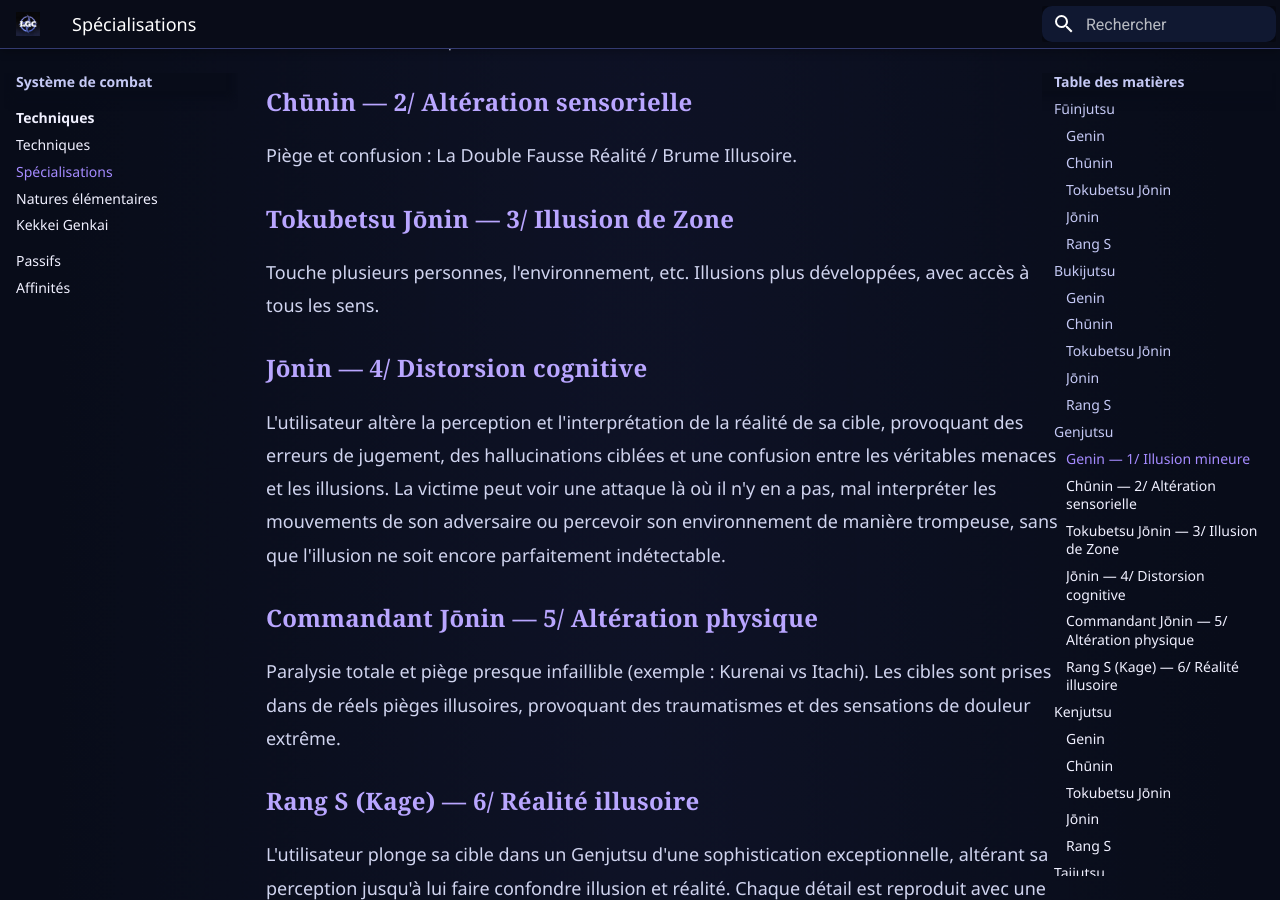
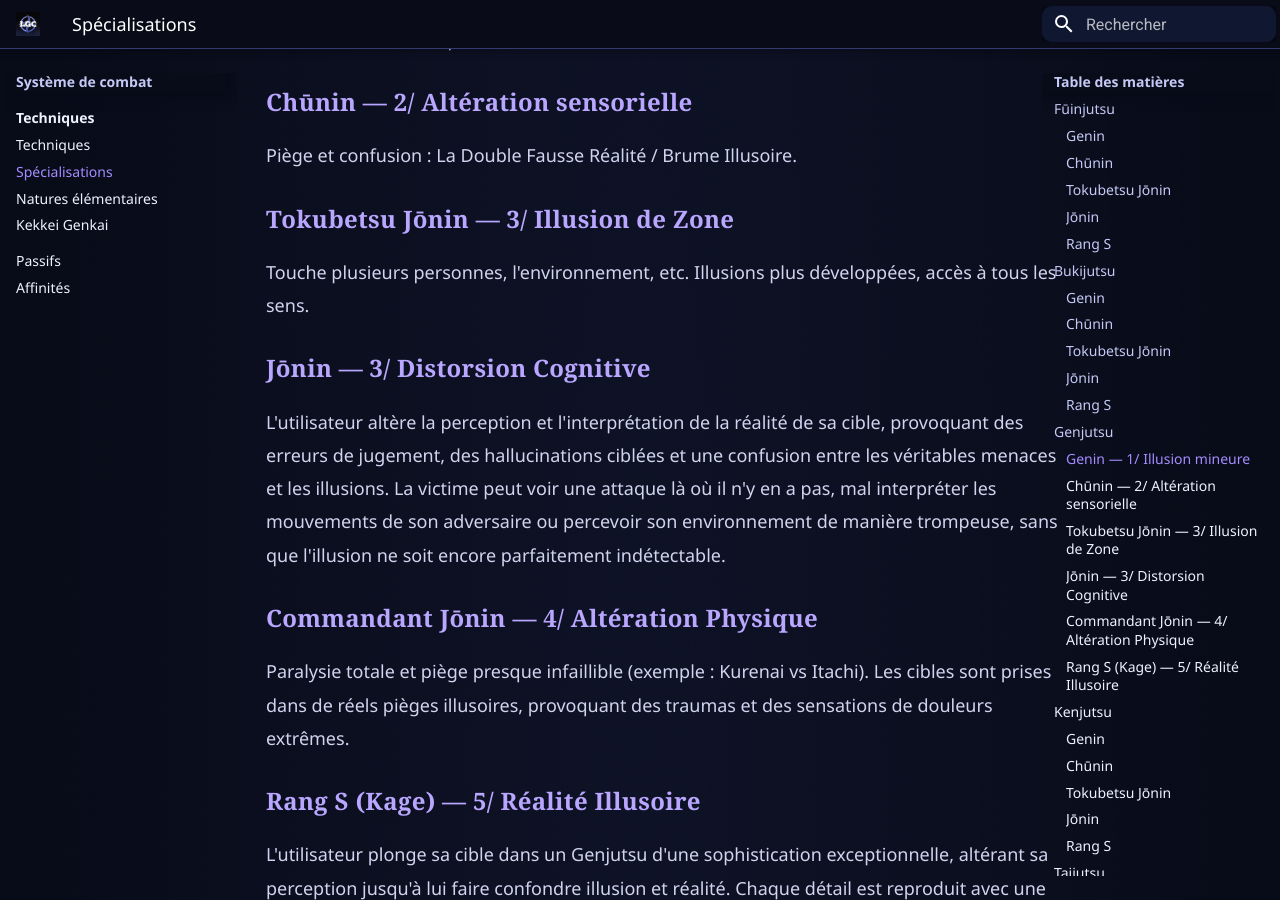
Before and after one commit to Foetic/naruto-legacy-wiki, an MkDocs documentation site: the page built from docs/combat/techniques/specialisations/index.md, in a window 1280 px wide and 900 px high, scrolled down 3030 px. Built offline with MkDocs 1.6.1 and Material for MkDocs 9.7.7, drawn with Linux system fonts in a browser that asks for light colours; part of the change alters nothing that is shown.

Commit message:
Update index.md

```diff
--- a/docs/combat/techniques/specialisations/index.md
+++ b/docs/combat/techniques/specialisations/index.md
@@ -4,89 +4,89 @@
 
 Les techniques de spécialisation sont classées par rang. Les règles d'attribution et d'apprentissage sont détaillées dans les [règles d'acquisition](../regles-acquisition/).
 
-## Fūinjutsu
+## Fūinjutsu {.technique-section}
 
-### Genin
+### Genin {.technique-rank}
 Aucune technique.
 
-### Chūnin
+### Chūnin {.technique-rank}
 **Fūinjutsu — Sceau simple**
 
 Permet de sceller et stocker des objets dans des parchemins ou des sceaux, ainsi que d'emprisonner de petites quantités de chakra ou des techniques simples, comme de légères flammes.
 
-### Tokubetsu Jōnin
+### Tokubetsu Jōnin {.technique-rank}
 **Fūinjutsu : Sceau de Blocage et de Capture**
 
 Permet de perturber ou bloquer les flux de chakra, d'immobiliser temporairement une cible et de créer de petites barrières encore relativement fragiles.
 
-### Jōnin
+### Jōnin {.technique-rank}
 **Fūinjutsu : Sceau Défensif et de Confinement**
 
 Permet de créer des murs et des barrières de chakra fortement renforcés par le fūinjutsu, capables de protéger une zone ou d'y emprisonner complètement une cible.
 
-### Rang S
+### Rang S {.technique-rank}
 **Sōzō Saisei — Sceau de Création et de Renouveau**
 
 Technique de haut niveau combinant le fūinjutsu et l'Iryōjutsu, permettant de libérer une importante quantité de chakra préalablement scellée afin d'accélérer considérablement la régénération du corps.
 
 ---
 
-## Bukijutsu
+## Bukijutsu {.technique-section}
 
-### Genin
+### Genin {.technique-rank}
 **Lancer de projectiles guidé — Shurikenjutsu**
 
 Maîtrise de base du lancer de shurikens et de kunais. Permet de faire dévier des projectiles en cours de vol en les faisant s'entrechoquer pour atteindre des cibles hors de vue.
 
-### Chūnin
+### Chūnin {.technique-rank}
 **Lancer d'ombre — Kage Shuriken no Jutsu**
 
 L'utilisateur lance deux armes imposantes (comme des Fūma Shuriken) parfaitement superposées. La seconde arme se dissimule entièrement dans l'ombre de la première pour surprendre la défense adverse.
 
-### Tokubetsu Jōnin
+### Tokubetsu Jōnin {.technique-rank}
 **Pluie de lames scellées — Sōshoryū**
 
 Invocations répétées de centaines d'armes projectiles depuis des parchemins en rotation, créant une pluie mortelle continue sur une large zone.
 
-### Jōnin
+### Jōnin {.technique-rank}
 **Invocations d'armes géantes — Kuchiyose: Iron Bastion**
 
 Déploiement instantané d'instruments et d'armes de guerre de taille massive depuis de grands parchemins pour broyer les lignes ennemies ou détruire des structures.
 
-### Rang S
+### Rang S {.technique-rank}
 **Technique des huit sabres : Danse de la ronce — Hachitsuru**
 
 Style de combat ultime au sabre repoussant les limites de l'agilité. L'utilisateur manipule huit lames simultanément en parfaite harmonie avec son chakra, créant une zone de découpe absolue et quasi impossible à lire ou à parer, même pour un utilisateur de dōjutsu.
 
 ---
 
-## Genjutsu
+## Genjutsu {.technique-section}
 
 Un rang correspond à une altération plus forte que le précédent, en ajoutant un autre sens. Cette spécialisation est **uniquement accessible aux spécialistes**.
 
-### Genin — 1/ Illusion mineure
+### Genin — 1/ Illusion mineure {.technique-rank}
 Altération visuelle de petits éléments ou des feintes.
 
-### Chūnin — 2/ Altération sensorielle
+### Chūnin — 2/ Altération sensorielle {.technique-rank}
 Piège et confusion : La Double Fausse Réalité / Brume Illusoire.
 
-### Tokubetsu Jōnin — 3/ Illusion de Zone
-Touche plusieurs personnes, l'environnement, etc. Illusions plus développées, avec accès à tous les sens.
+### Tokubetsu Jōnin — 3/ Illusion de Zone {.technique-rank}
+Touche plusieurs personnes, l'environnement, etc. Illusions plus développées, accès à tous les sens.
 
-### Jōnin — 4/ Distorsion cognitive
+### Jōnin — 3/ Distorsion Cognitive {.technique-rank}
 L'utilisateur altère la perception et l'interprétation de la réalité de sa cible, provoquant des erreurs de jugement, des hallucinations ciblées et une confusion entre les véritables menaces et les illusions. La victime peut voir une attaque là où il n'y en a pas, mal interpréter les mouvements de son adversaire ou percevoir son environnement de manière trompeuse, sans que l'illusion ne soit encore parfaitement indétectable.
 
-### Commandant Jōnin — 5/ Altération physique
-Paralysie totale et piège presque infaillible (exemple : Kurenai vs Itachi). Les cibles sont prises dans de réels pièges illusoires, provoquant des traumatismes et des sensations de douleur extrême.
+### Commandant Jōnin — 4/ Altération Physique {.technique-rank}
+Paralysie totale et piège presque infaillible (exemple : Kurenai vs Itachi). Les cibles sont prises dans de réels pièges illusoires, provoquant des traumas et des sensations de douleurs extrêmes.
 
-### Rang S (Kage) — 6/ Réalité illusoire
+### Rang S (Kage) — 5/ Réalité Illusoire {.technique-rank}
 L'utilisateur plonge sa cible dans un Genjutsu d'une sophistication exceptionnelle, altérant sa perception jusqu'à lui faire confondre illusion et réalité. Chaque détail est reproduit avec une précision absolue, rendant la supercherie presque impossible à déceler. La victime ignore totalement qu'elle est piégée et agit naturellement dans cette réalité fictive, sans jamais soupçonner que ses sens et son jugement sont manipulés.
 
 ---
 
-## Kenjutsu
+## Kenjutsu {.technique-section}
 
-### Genin
+### Genin {.technique-rank}
 
 **Hisenken — Épée tournoyante volante**
 
@@ -96,7 +96,7 @@ L'utilisateur lance son épée vers l'ennemi, la faisant tournoyer dans les airs
 
 L'utilisateur adapte un style de Kenjutsu unique consistant à créer une harmonie dans ses mouvements, pour effectuer des attaques linéaires et rapides. Un utilisateur expérimenté peut prendre au dépourvu un Shinobi et l'empêcher d'exécuter ses mudras en exploitant les petites failles repérées pour attaquer au bon moment.
 
-### Chūnin
+### Chūnin {.technique-rank}
 
 **Hadan — Lacération**
 
@@ -106,7 +106,7 @@ L'utilisateur envoie un violent coup de katana face à lui pour créer une vague
 
 L'utilisateur effectue une attaque rapide à distance en tranchant l'air à deux reprises pour créer une vague de chakra prenant la forme d'une croix.
 
-### Tokubetsu Jōnin
+### Tokubetsu Jōnin {.technique-rank}
 
 **Mifune-Ryū Ichi no Tachi**
 
@@ -116,7 +116,7 @@ L'utilisateur saisit son katana à deux mains et concentre du chakra dans sa lam
 
 L'utilisateur fait tournoyer son katana circulairement, créant une illusion d'images rémanentes qui brouille la perception de la cible afin de l'empêcher de distinguer la lame, et se précipite à portée de lui pour lui asséner un coup.
 
-### Jōnin
+### Jōnin {.technique-rank}
 
 **Hiken : Tsukikage — Sabre Secret : Ombre Lunaire**
 
@@ -126,7 +126,7 @@ L'utilisateur se précipite vers son adversaire à une très grande vitesse afin
 
 L'utilisateur crée deux clones armés d'une arme quelconque avant de foncer sur l'ennemi : un clone attaque par la droite, l'autre par la gauche et l'utilisateur par le haut, pour asséner des coups si puissants qu'ils peuvent causer la mort si l'un d'eux atteint sa cible.
 
-### Rang S
+### Rang S {.technique-rank}
 
 **Hiken : Fūsetsugiri — Escrime Secrète : Lame Cataclysmique**
 
@@ -134,9 +134,9 @@ L'utilisateur effectue un coup de katana rapide et vif, créant une onde de choc
 
 ---
 
-## Taijutsu
+## Taijutsu {.technique-section}
 
-### Genin
+### Genin {.technique-rank}
 
 **Konoha Reppū — Bourrasque de Konoha**
 
@@ -146,7 +146,7 @@ L’utilisateur effectue un mouvement circulaire rapide avec la jambe afin de fa
 
 Une série de coups de pied rapides et tournoyants visant l’adversaire sous différents angles.
 
-### Chūnin
+### Chūnin {.technique-rank}
 
 **Kage Buyō — Ombre de la Feuille Dansante**
 
@@ -160,7 +160,7 @@ Un enchaînement aérien de coups porté après le Kage Buyō, se terminant par
 
 Une version plus puissante de la Tornade de Konoha, utilisant plusieurs coups de pied tournoyants successifs.
 
-### Tokubetsu Jōnin
+### Tokubetsu Jōnin {.technique-rank}
 
 **Konoha Gōriki Senpū — Tornade de la Force de Konoha**
 
@@ -170,7 +170,7 @@ Permet une version renforcée des techniques de Tornade de Konoha, utilisant des
 
 L’utilisateur concentre sa puissance physique dans un puissant coup permettant de projeter violemment son adversaire.
 
-### Jōnin
+### Jōnin {.technique-rank}
 
 **Konoha Tsumuji Senpū — Tornade Enroulée de Konoha**
 
@@ -180,7 +180,7 @@ Technique combinée exécutée par deux utilisateurs, qui enchaînent leurs mouv
 
 Une technique de taijutsu extrêmement puissante appartenant à la famille des techniques de Tornade de Konoha.
 
-### Rang S
+### Rang S {.technique-rank}
 
 **Hachimon Tonkō — Huit Portes Internes**
 
@@ -188,15 +188,15 @@ Ensemble de techniques permettant de libérer progressivement les limites physiq
 
 ---
 
-## Sensorialité
+## Sensorialité {.technique-section}
 
-### Chūnin
+### Chūnin {.technique-rank}
 
 **Kanchi no Jutsu — Technique de perception**
 
 L'utilisateur malaxe son chakra de sorte à détecter les autres signatures de chakra à proximité de lui. Cette technique est amenée à évoluer par palier de grades franchis (repérer un certain nombre de Ninja, à une certaine distance, outrepasser certaines techniques de camouflage).
 
-### Tokubetsu Jōnin
+### Tokubetsu Jōnin {.technique-rank}
 
 **Technique de dissimulation**
 
@@ -206,7 +206,7 @@ L'utilisateur parvient à dissimuler sa signature de chakra pour être indétect
 
 L'utilisateur transmet du chakra sur le sol pour analyser une zone et détecter la position des Ninja environnants, ainsi que leur nombre.
 
-### Jōnin
+### Jōnin {.technique-rank}
 
 **Kekkai: Tengai Hōjin — Barrière de détection**
 
@@ -216,7 +216,7 @@ L'utilisateur crée une barrière invisible extensible (courte à moyenne porté
 
 Permet d'observer une personne à distance via une boule de cristal, à condition de connaître sa signature de chakra.
 
-### Rang S
+### Rang S {.technique-rank}
 
 **Kagura Shingan — Troisième Œil de Kagura**
 
@@ -227,9 +227,9 @@ L'utilisateur se concentre et peut tracer une signature de chakra d'une personne
 
 ---
 
-## Iryōjutsu
+## Iryōjutsu {.technique-section}
 
-### Genin
+### Genin {.technique-rank}
 
 **Antidote mineur**
 
@@ -243,7 +243,7 @@ Technique de base permettant de soigner les petites blessures comme les coupures
 
 Permet d'examiner rapidement l'état général d'une personne et d'identifier les blessures ou anomalies évidentes afin de déterminer les premiers soins nécessaires.
 
-### Chūnin
+### Chūnin {.technique-rank}
 
 **Paume mystique**
 
@@ -257,7 +257,7 @@ Permet de stimuler l'organisme grâce au chakra médical afin de réduire la fat
 
 Permet d'analyser la circulation du chakra dans le corps d'un patient afin de détecter des perturbations, des blocages ou des anomalies internes difficiles à identifier normalement.
 
-### Tokubetsu Jōnin
+### Tokubetsu Jōnin {.technique-rank}
 
 **Extraction du poison**
 
@@ -271,7 +271,7 @@ L'utilisateur expulse un poison sous forme de nuage. Celui-ci peut affecter les
 
 Technique combinant le Suiton et le ninjutsu médical. Elle crée des moustiques constitués d'eau capables d'intervenir sur le corps d'une personne, notamment pour neutraliser certains effets toxiques.
 
-### Jōnin
+### Jōnin {.technique-rank}
 
 **Collision mentale chaotique — Ranshinshō**
 
@@ -285,7 +285,7 @@ Technique médicale extrêmement avancée permettant de traiter des blessures tr
 
 Technique permettant à l'utilisateur d'anticiper les dégâts subis par son propre corps et d'envoyer du chakra médical vers les zones touchées afin d'accélérer immédiatement leur guérison.
 
-### Rang S
+### Rang S {.technique-rank}
 
 **Ninpō: Sōzō Saisei : Byakugō no Jutsu — Création et Renouveau : Technique de la Puissance de Cent**
 
```
